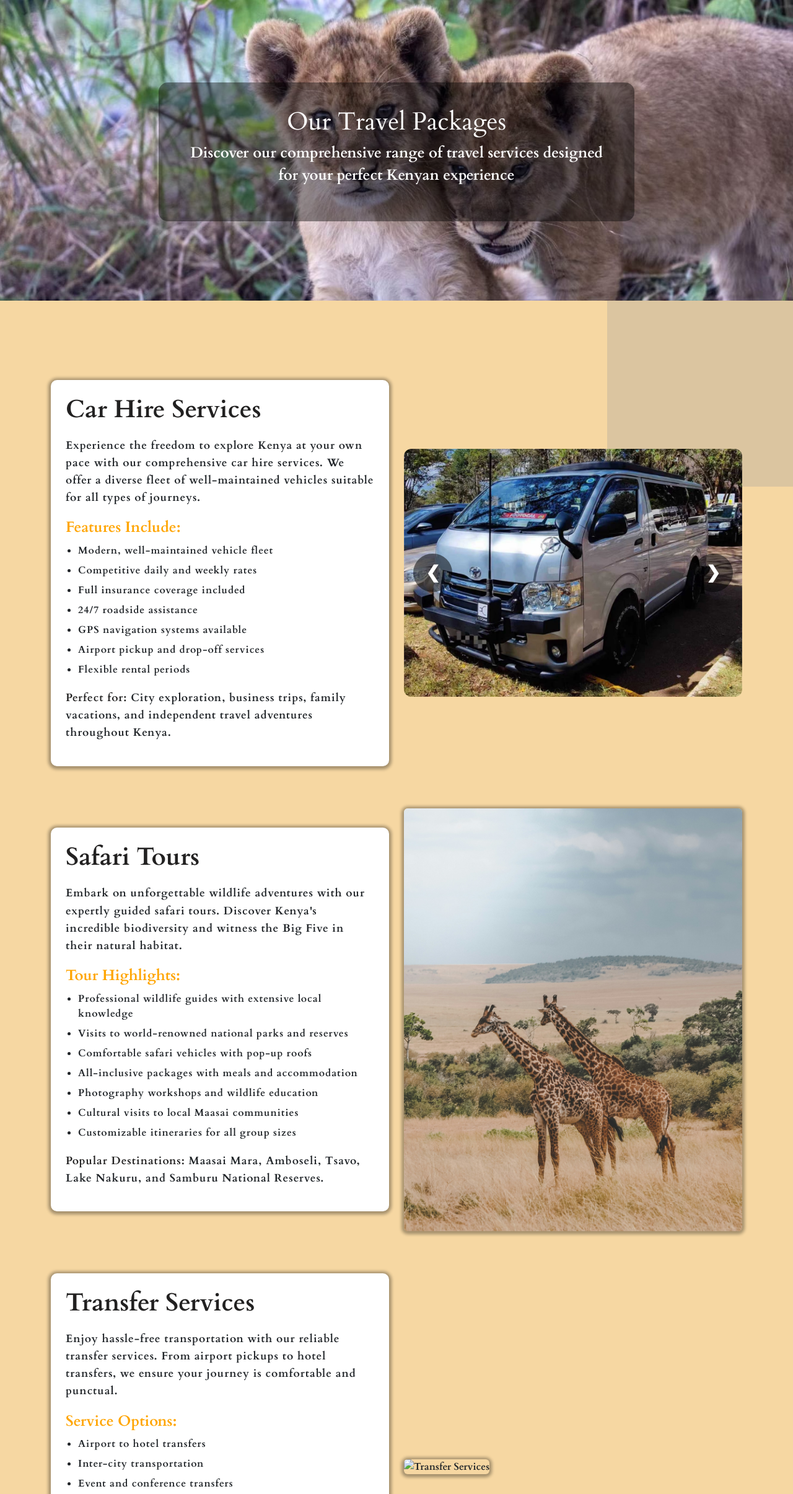
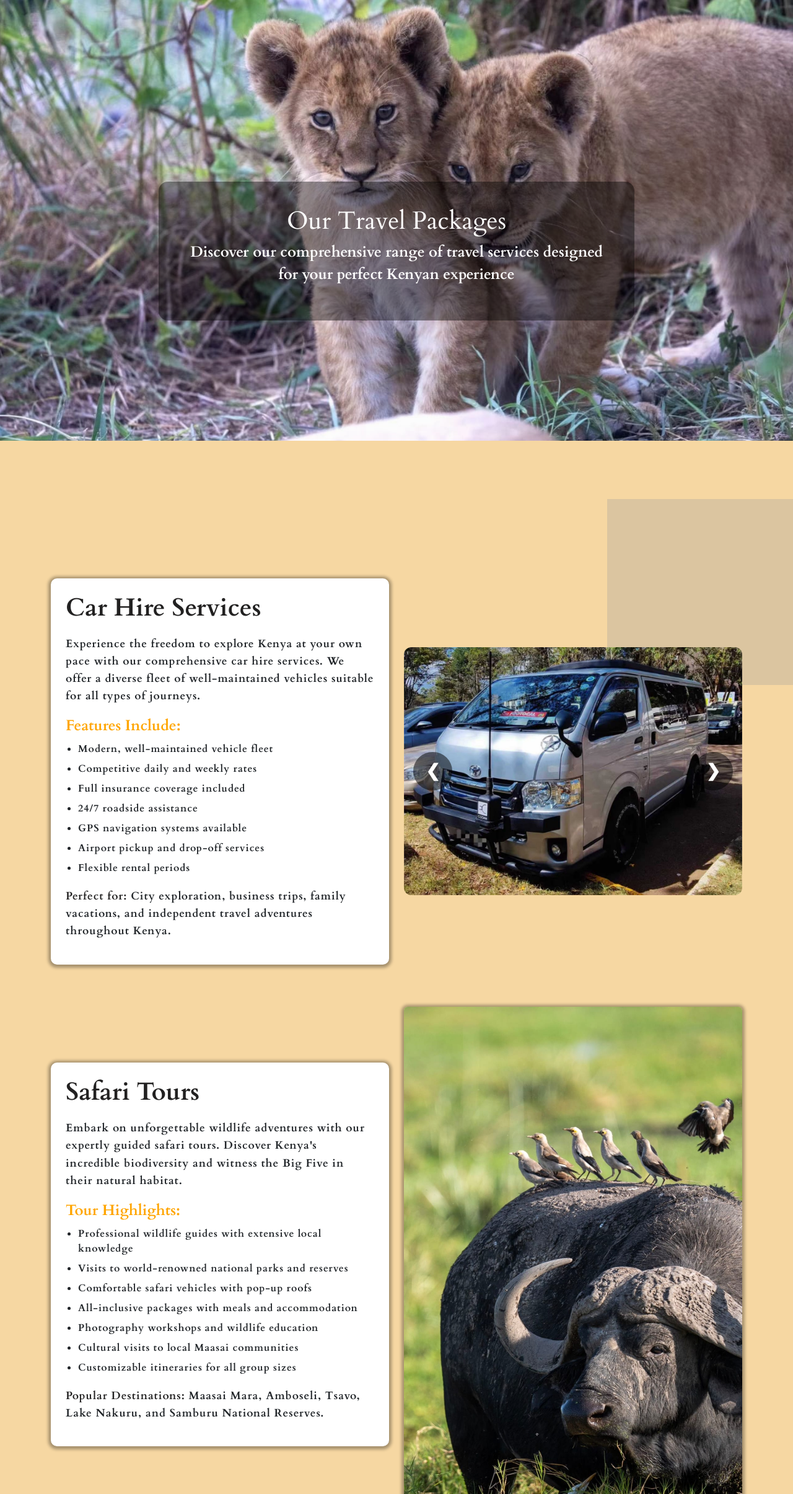
Before and after one commit to ipaullly/wan_mei_travel_website, a plain HTML site: page packages.html in a window 1280 px wide. Shown: the part 129-2539 px from the top of the page at 62% size. Drawn offline with nearby package versions, Linux system fonts and the light colour scheme; grey boxes are pictures that could not be loaded.

Commit message:
add more images

```diff
--- a/packages.html
+++ b/packages.html
@@ -134,7 +134,7 @@
                 </div>
               </div>
               <div class="col-md-6 order-md-2">
-                <img src="./images/safari_tours.jpg" class="img-fluid rounded box_shadow_effect" alt="Safari Tours">
+                <img src="./images/buffalo_two.jpeg" class="img-fluid rounded box_shadow_effect" alt="Safari Tours">
               </div>
             </div>
           </div>
@@ -160,7 +160,7 @@
                 </div>
               </div>
               <div class="col-md-6">
-                <img src="./images/nairobi.jpg" class="img-fluid rounded box_shadow_effect" alt="Transfer Services">
+                <img src="./images/lion_alpha.jpeg" class="img-fluid rounded box_shadow_effect" alt="Transfer Services">
               </div>
             </div>
           </div>
@@ -233,6 +233,30 @@
         });
       }
     </script>
+    <script>
+      const images = [
+        './images/lion_cubs.jpeg',
+        './images/elephants.jpeg',
+        './images/cheetahs.jpeg',
+        './images/lion_alpha.jpeg',
+        './images/lion_yawning.jpeg',
+        './images/lions_sleeping.jpeg'
+      ];
+
+      let index = 0;
+      const bg = document.querySelector('.background-image');
+
+      function changeBackground() {
+        bg.style.backgroundImage = `url('${images[index]}')`;
+        index = (index + 1) % images.length;
+      }
+
+      // initial load
+      changeBackground();
+      // change every 3 seconds
+      setInterval(changeBackground, 5000);
+
+    </script>
   </body>
 </html>
 </text>
--- a/style.css
+++ b/style.css
@@ -1235,7 +1235,7 @@ round pattern for packages content */
 .page-packages .packages-hero,
 .page-about .about-hero {
   position: relative;
-  height: 60vh;
+  height: 100vh;
   overflow: hidden;
 }
 
@@ -1420,7 +1420,7 @@ round pattern for packages content */
   left: 0;
   width: 100%;
   height: 100%;
-  background-image: url('./images/banner.jpg');
+  background-image: url('./images/bluebird.jpeg');
   background-position: center;
   background-size: cover;
   padding: 50px;
```
Also changed, not shown: about.html (+23 -0 lines), index.html (+3 -2 lines), images/buffalo.jpeg (added), images/buffalo_two.jpeg (added), images/elephant_flowers.jpeg (added), images/elephants_meru.jpeg (added), images/lion_alpha.jpeg (added), images/wildebeest.jpeg (added).
